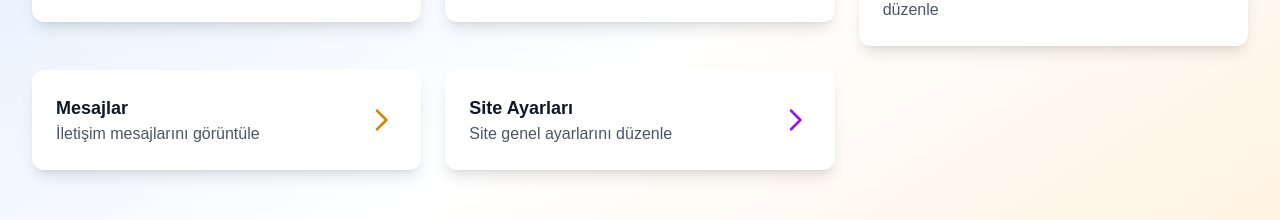
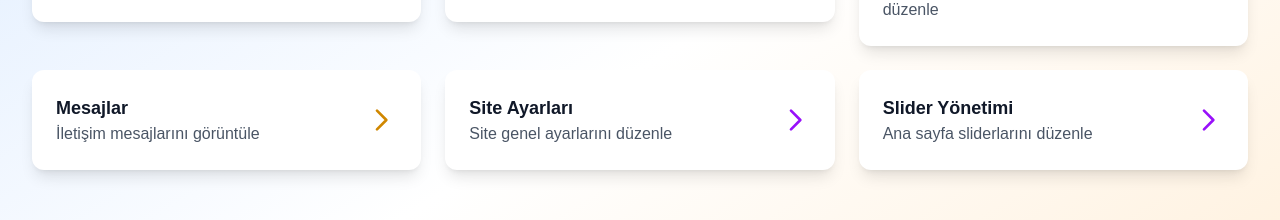
Before and after one commit to Anilaydin4526/enerji-bobinaj, a Next.js app: page /admin/dashboard in a window 1280 px wide. Shown: the part 410-630 px from the top of the page. Built offline with nearby package versions, Linux system fonts and the light colour scheme; no server answers.

Commit message:
Admin dashboard: Slider Yönetimi kartı eklendi (tekrar)

```diff
--- a/src/app/admin/dashboard/page.tsx
+++ b/src/app/admin/dashboard/page.tsx
@@ -224,6 +224,23 @@ export default function AdminDashboard() {
               </div>
             </motion.div>
           </Link>
+
+          <Link href="/admin/slider" className="block">
+            <motion.div
+              whileHover={{ scale: 1.02 }}
+              className="bg-white rounded-xl shadow-lg p-6 hover:shadow-xl transition-shadow"
+            >
+              <div className="flex items-center justify-between">
+                <div>
+                  <h3 className="text-lg font-semibold text-gray-900">Slider Yönetimi</h3>
+                  <p className="text-gray-600">Ana sayfa sliderlarını düzenle</p>
+                </div>
+                <svg className="w-8 h-8 text-purple-600" fill="none" stroke="currentColor" viewBox="0 0 24 24">
+                  <path strokeLinecap="round" strokeLinejoin="round" strokeWidth={2} d="M9 5l7 7-7 7" />
+                </svg>
+              </div>
+            </motion.div>
+          </Link>
         </motion.div>
       </main>
     </div>
```
